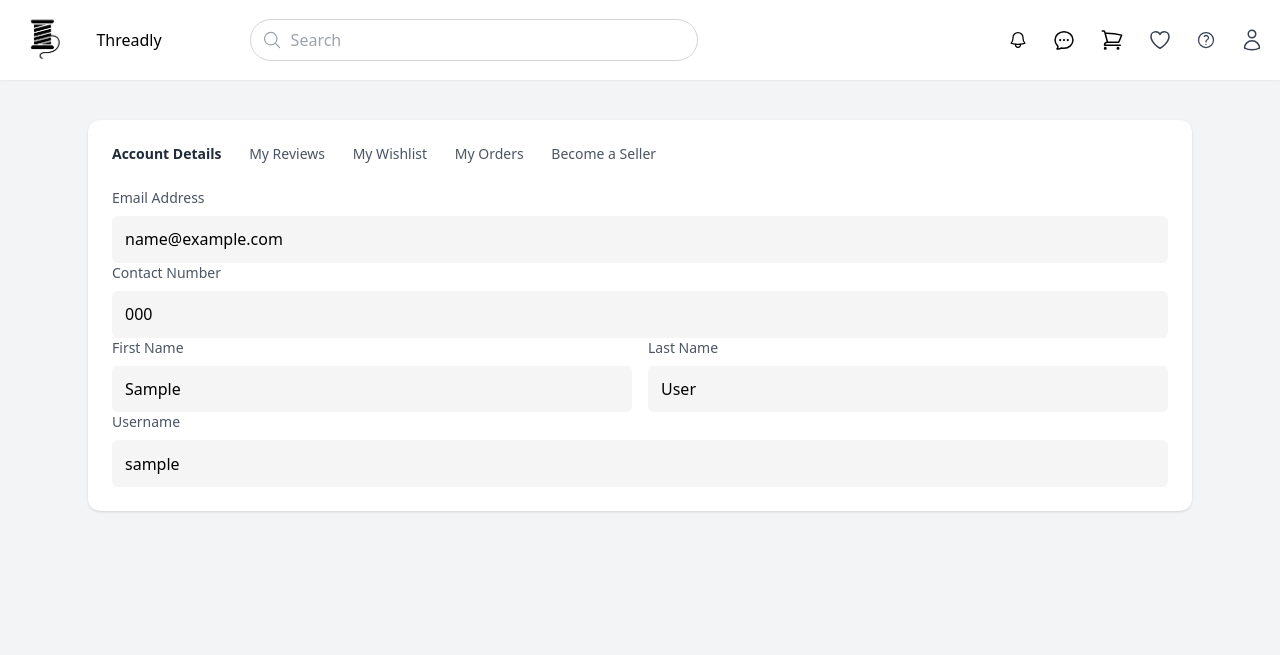
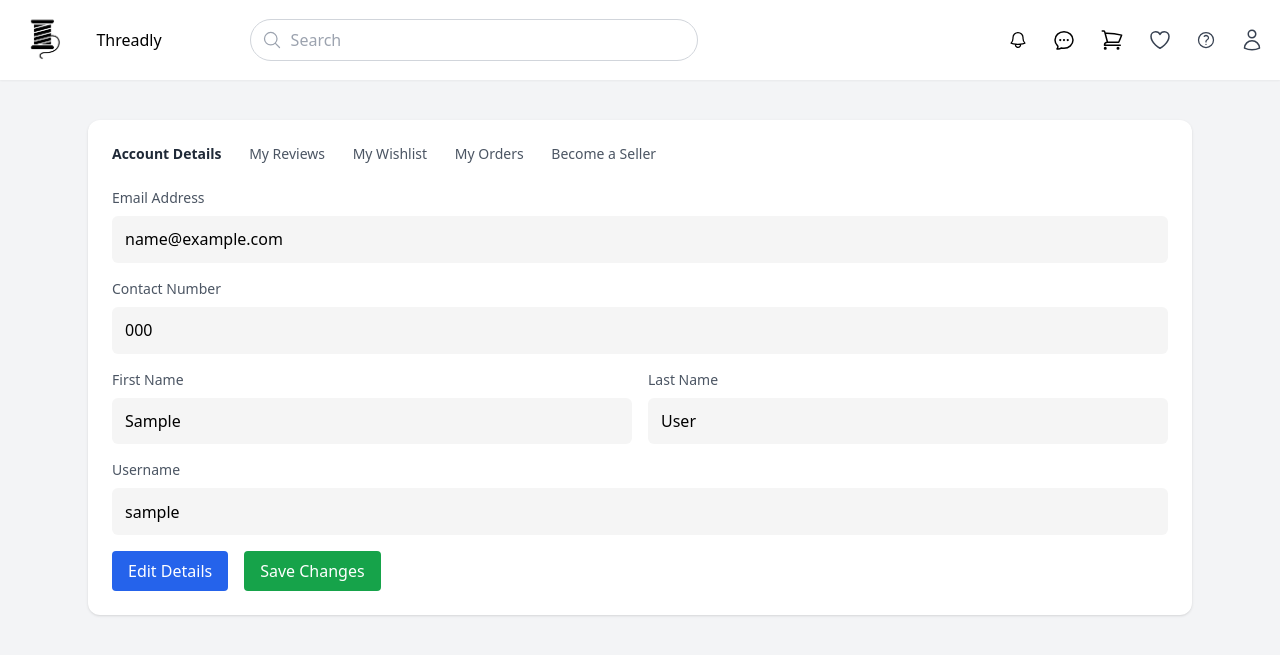
Before and after one commit to bennysito/Threadly, a PHP site: page /profile.php in a window 1280 px wide. Shown: the top 655 px of the page. Run offline with PHP 8.4, Linux system fonts and the light colour scheme; the visitor is signed in with stand-in values (Sample User, id 1); tables that the repository leaves empty or names only in its code hold one stand-in row (values such as "Sample post"); some libraries are stand-ins or nearby versions.

Commit message:
Edit detials sa profils

```diff
--- a/Front_End/profile.php
+++ b/Front_End/profile.php
@@ -27,6 +27,60 @@ if (!$user) {
     die("User not found.");
 }
 
+// Store original values for JS revert
+$original_user = $user;
+
+// Handle form submission
+$success_msg = '';
+$error_msg = '';
+if ($_SERVER['REQUEST_METHOD'] === 'POST') {
+    $first_name = $_POST['first_name'] ?? '';
+    $last_name = $_POST['last_name'] ?? '';
+    $username = $_POST['username'] ?? '';
+    $email = $_POST['email'] ?? '';
+    $contact_number = $_POST['contact_number'] ?? '';
+    $new_password = $_POST['new_password'] ?? '';
+    $confirm_password = $_POST['confirm_password'] ?? '';
+
+    if ($new_password && $new_password !== $confirm_password) {
+        $error_msg = "New password and confirm password do not match!";
+    } else {
+        // Update user data
+        $query = "UPDATE users SET first_name=?, last_name=?, username=?, email=?, contact_number=?";
+        $params = [$first_name, $last_name, $username, $email, $contact_number];
+        $types = "sssss";
+
+        if ($new_password) {
+            $query .= ", user_password=?";
+            $params[] = password_hash($new_password, PASSWORD_DEFAULT);
+            $types .= "s";
+        }
+
+        $query .= " WHERE id=?";
+        $params[] = $user_id;
+        $types .= "i";
+
+        $stmt = $db->prepare($query);
+        if (!$stmt) die("Prepare failed: " . $db->error);
+        $stmt->bind_param($types, ...$params);
+
+        if ($stmt->execute()) {
+            $success_msg = "Profile updated successfully!";
+            // Refresh $user to reflect updated values
+            $user = [
+                'first_name' => $first_name,
+                'last_name' => $last_name,
+                'username' => $username,
+                'email' => $email,
+                'contact_number' => $contact_number
+            ];
+            $original_user = $user;
+        } else {
+            $error_msg = "Update failed: " . $stmt->error;
+        }
+    }
+}
+
 // Helper for safe output
 function e($v) { return htmlspecialchars($v ?? '', ENT_QUOTES, 'UTF-8'); }
 ?>
@@ -40,10 +94,35 @@ function e($v) { return htmlspecialchars($v ?? '', ENT_QUOTES, 'UTF-8'); }
 <script src="https://cdn.tailwindcss.com"></script>
 <style>
 .input-bg { background-color: #F5F5F5; border-radius: 6px; padding: .65rem .75rem; border: 1px solid transparent; }
-    .input-bg:focus { outline: none; border-color: rgba(0,0,0,0.06); box-shadow: none; background-color: #F5F5F5; }
+.input-bg:focus { outline: none; border-color: rgba(0,0,0,0.06); box-shadow: none; background-color: #fff; }
 </style>
+<script>
+let editing = false;
+const originalValues = <?= json_encode($original_user) ?>;
+
+function toggleEdit() {
+    editing = !editing;
+    document.querySelectorAll('.editable').forEach(el => {
+        el.readOnly = !editing;
+        el.classList.toggle('bg-white', editing);
+        el.classList.toggle('bg-gray-100', !editing);
+    });
+
+    document.getElementById('passwordFields').style.display = editing ? 'block' : 'none';
+    const btn = document.getElementById('editBtn');
+    btn.textContent = editing ? 'Cancel' : 'Edit Details';
+
+    if (!editing) {
+        // Revert values to original
+        Object.keys(originalValues).forEach(key => {
+            const field = document.querySelector(`[name=${key}]`);
+            if (field) field.value = originalValues[key] ?? '';
+        });
+        document.querySelectorAll('[name=new_password], [name=confirm_password]').forEach(f => f.value = '');
+    }
+}
+</script>
 </head>
-
 <body class="bg-gray-100 min-h-screen">
 
 <?php include 'nav_bar.php'; ?>
@@ -59,40 +138,71 @@ function e($v) { return htmlspecialchars($v ?? '', ENT_QUOTES, 'UTF-8'); }
         <a href="Verify_Seller.php" class="hover:underline">Become a Seller</a>
       </nav>
     </div>
+
+    <?php if ($success_msg): ?>
+        <div class="mb-4 p-3 bg-green-100 text-green-700 rounded"><?= e($success_msg) ?></div>
+    <?php endif; ?>
+    <?php if ($error_msg): ?>
+        <div class="mb-4 p-3 bg-red-100 text-red-700 rounded"><?= e($error_msg) ?></div>
+    <?php endif; ?>
+
+    <form method="POST">
       <!-- Email -->
-          <div>
+      <div class="mb-4">
         <label class="text-sm text-gray-600 block mb-2">Email Address</label>
-            <input type="email" name="email" value="<?= e($user['email']) ?>" class="w-full input-bg" readonly>
+        <input type="email" name="email" value="<?= e($user['email']) ?>" class="w-full input-bg editable" readonly>
       </div>
 
       <!-- Contact Number -->
-          <div>
+      <div class="mb-4">
         <label class="text-sm text-gray-600 block mb-2">Contact Number</label>
-            <input type="text" name="contact_number" value="<?= e($user['contact_number'] ?? '') ?>" class="w-full input-bg" readonly>
+        <input type="text" name="contact_number" value="<?= e($user['contact_number'] ?? '') ?>" class="w-full input-bg editable" readonly>
       </div>
 
       <!-- Name row -->
-          <div class="grid grid-cols-2 gap-4">
+      <div class="grid grid-cols-2 gap-4 mb-4">
         <div>
           <label class="text-sm text-gray-600 block mb-2">First Name</label>
-              <input type="text" name="first_name" value="<?= e($user['first_name']) ?>" class="w-full input-bg" readonly>
+          <input type="text" name="first_name" value="<?= e($user['first_name']) ?>" class="w-full input-bg editable" readonly>
         </div>
 
         <div>
           <label class="text-sm text-gray-600 block mb-2">Last Name</label>
-              <input type="text" name="last_name" value="<?= e($user['last_name']) ?>" class="w-full input-bg" readonly>
+          <input type="text" name="last_name" value="<?= e($user['last_name']) ?>" class="w-full input-bg editable" readonly>
         </div>
       </div>
 
       <!-- Username -->
-          <div>
+      <div class="mb-4">
         <label class="text-sm text-gray-600 block mb-2">Username</label>
-            <input type="text" name="username" value="<?= e($user['username']) ?>" class="w-full input-bg" readonly>
+        <input type="text" name="username" value="<?= e($user['username']) ?>" class="w-full input-bg editable" readonly>
+      </div>
+
+      <!-- Password fields -->
+      <div id="passwordFields" style="display:none;">
+        <div class="mb-4">
+          <label class="text-sm text-gray-600 block mb-2">New Password</label>
+          <input type="password" name="new_password" class="w-full input-bg editable">
+        </div>
+        <div class="mb-4">
+          <label class="text-sm text-gray-600 block mb-2">Confirm Password</label>
+          <input type="password" name="confirm_password" class="w-full input-bg editable">
+        </div>
+      </div>
+
+      <div class="flex space-x-4">
+        <button type="button" id="editBtn" onclick="toggleEdit()" class="px-4 py-2 bg-blue-600 text-white rounded hover:bg-blue-700">Edit Details</button>
+        <button type="submit" id="saveBtn" class="px-4 py-2 bg-green-600 text-white rounded hover:bg-green-700" style="display:inline-block;">Save Changes</button>
       </div>
     </form>
   </div>
-    </div>
 </main>
 
+<script>
+// Hide Save button unless editing
+document.querySelector('form').addEventListener('submit', function(e) {
+    if (!editing) e.preventDefault();
+});
+</script>
 </body>
 </html>
```
Lines whose indentation alone changed are shown as unchanged.
